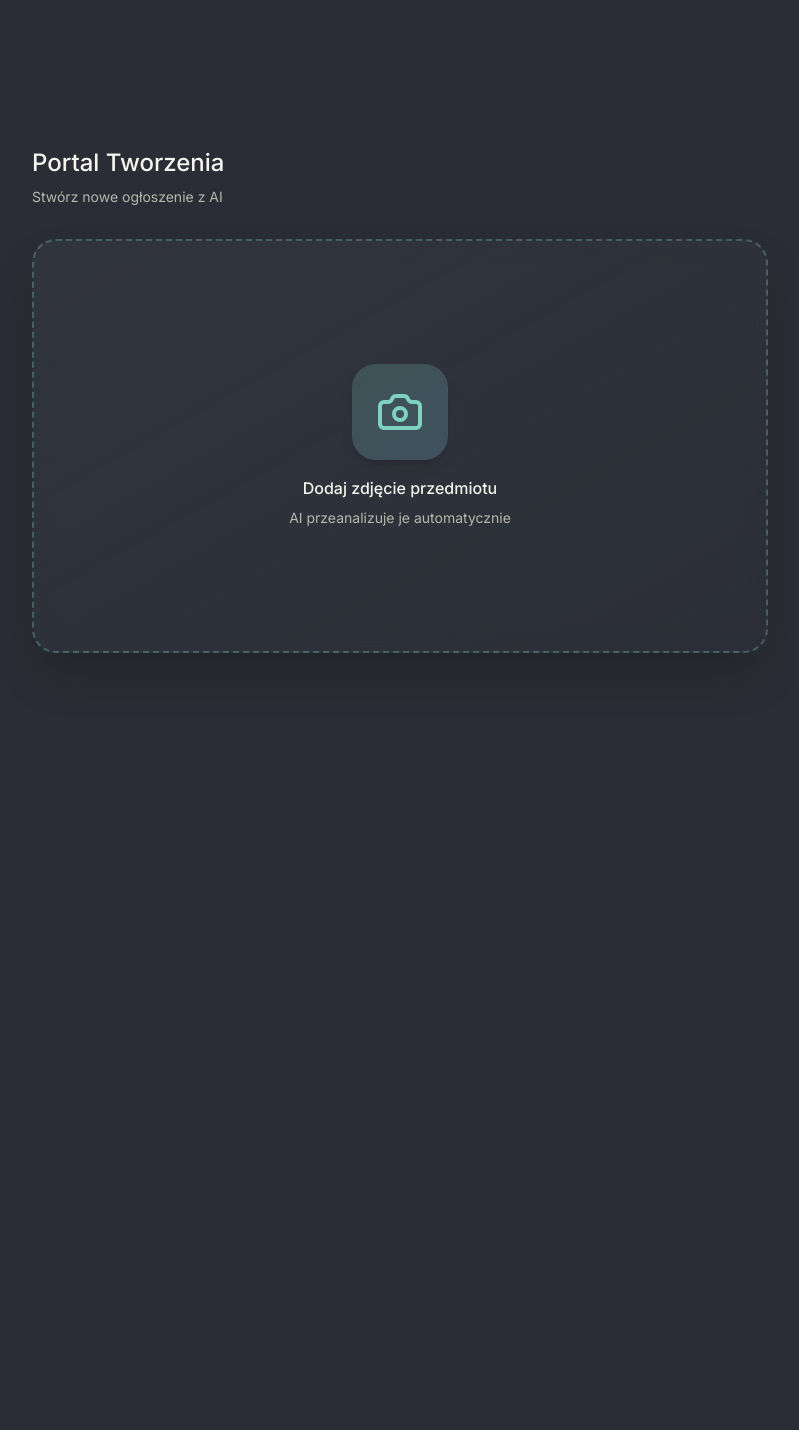
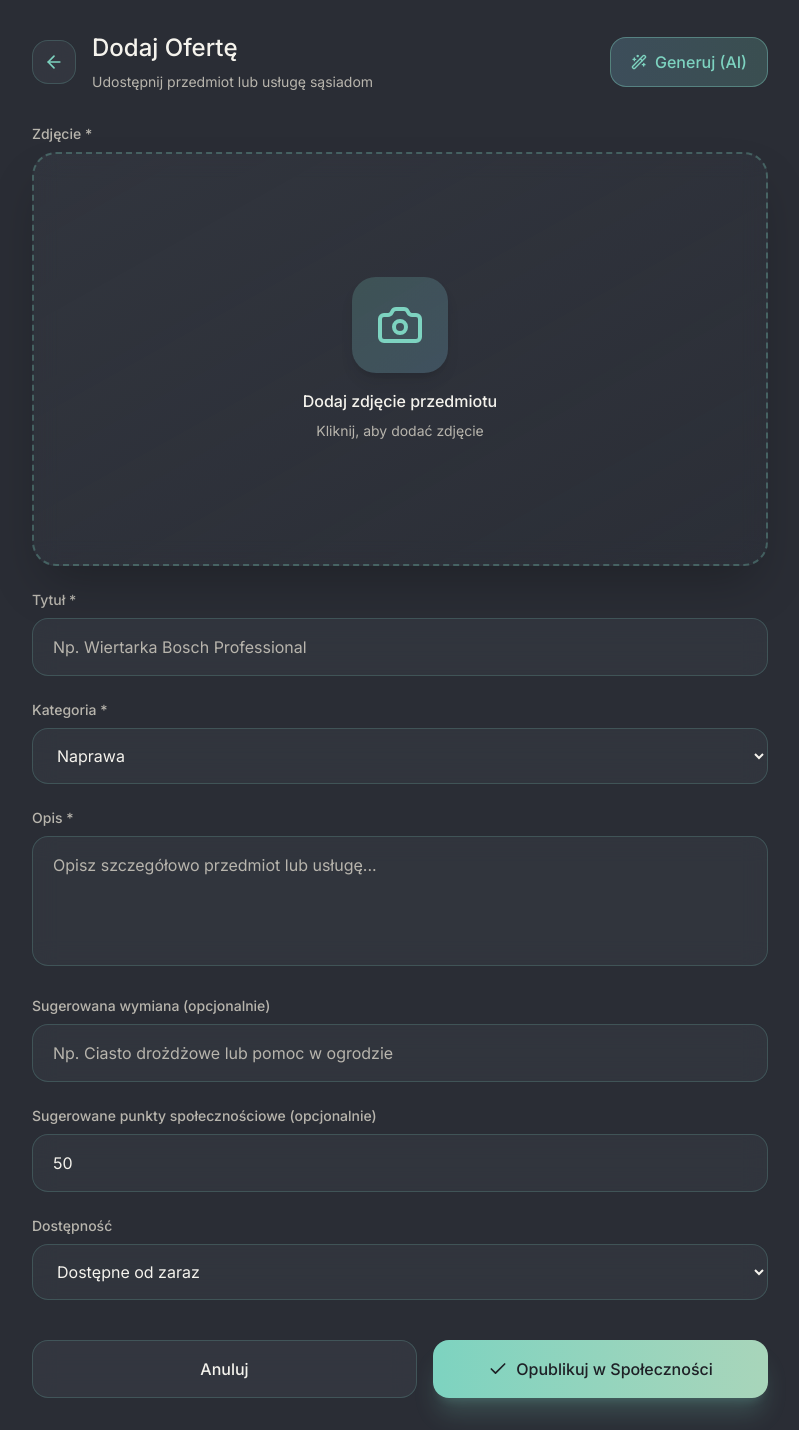
Before and after one commit to NasTiaFox30/LocalLoop, a React (Vite) app: page /create-favor-request in a window 1280 px wide. Shown: the whole page, without its empty margins (240-1039 px from the left). Before the commit the page ends 800 px from the top, so only its background shows below. Built offline with nearby package versions, Linux system fonts and the light colour scheme.

Commit message:
Remade fields in DesktopCreateFavorRequest form

```diff
--- a/src/app/components/DesktopCreateFavorRequest.tsx
+++ b/src/app/components/DesktopCreateFavorRequest.tsx
@@ -30,17 +30,81 @@ export default function DesktopCreateFavorRequest({}: DesktopCreateFavorRequestP
     setImageUploaded(true);
   };
 
-  const aiDescription = "Cześć! To moja wiertarka udarowa Bosch Professional, gotowa na Twoje projekty domowe. Jest w świetnym stanie, z baterią i ładowarką. Idealnie sprawdzi się do montażu mebli czy drobnych napraw. Chętnie podzielę się nią z sąsiadami! 🌱";
+  const handleGenerateAI = async () => {
+    setIsGenerating(true);
+    await new Promise(resolve => setTimeout(resolve, 800));
+    const generated = generateRandomOfferContent();
+    setTitle(generated.title);
+    setDescription(generated.description);
+    setSuggestedBarter(generated.suggestedBarter);
+    setSuggestedPoints(generated.suggestedPoints);
+    setIsGenerating(false);
+  };
+
+  const handleSubmit = async () => {
+    if (!title.trim()) {
+      alert('Proszę podać tytuł ogłoszenia');
+      return;
+    }
+    if (!description.trim()) {
+      alert('Proszę podać opis');
+      return;
+    }
+    if (!imageUploaded) {
+      alert('Proszę dodać zdjęcie');
+      return;
+    }
+
+    setIsLoading(true);
+    await new Promise(resolve => setTimeout(resolve, 1000));
+
+    addListing({
+      ownerId: currentUser.id,
+      title: title.trim(),
+      description: description.trim(),
+      image: imageUrl,
+      status: 'active',
+      category: category,
+      listingType: 'offer',
+      suggestedBarter: suggestedBarter || undefined,
+      suggestedPoints: suggestedPoints || undefined,
+    });
+
+    setIsLoading(false);
+    navigate('/my-listings');
+  };
 
   return (
     <div className="hidden lg:block min-h-screen bg-[#2a2d35] text-[#f5f3ed]">
-      <div className="max-w-[800px] mx-auto p-8 min-h-screen flex flex-col justify-center">
-        <div className="mb-8">
-          <h1 className="text-2xl font-medium text-[#f5f3ed] mb-2">Portal Tworzenia</h1>
-          <p className="text-sm text-[#b8b5ad]">Stwórz nowe ogłoszenie z AI</p>
+      <div className="max-w-[800px] mx-auto p-8 min-h-screen">
+        <div className="mb-8 flex items-center justify-between">
+          <div className="flex items-center gap-4">
+            <button
+              onClick={() => navigate('/my-listings')}
+              className="w-11 h-11 rounded-2xl backdrop-blur-md bg-[rgba(60,65,75,0.5)] border border-[#7dd3c0]/20 flex items-center justify-center hover:border-[#7dd3c0]/40 transition-all duration-300"
+            >
+              <ArrowLeft className="w-5 h-5 text-[#7dd3c0]" />
+            </button>
+            <div>
+              <h1 className="text-2xl font-medium text-[#f5f3ed] mb-2">Dodaj Ofertę</h1>
+              <p className="text-sm text-[#b8b5ad]">Udostępnij przedmiot lub usługę sąsiadom</p>
+            </div>
+          </div>
+          <button
+            onClick={handleGenerateAI}
+            disabled={isGenerating}
+            className="px-5 py-3 rounded-2xl bg-gradient-to-r from-[#89cff0]/20 to-[#7dd3c0]/20 border border-[#7dd3c0]/40 text-[#7dd3c0] font-medium flex items-center gap-2 hover:scale-105 transition-all duration-300 disabled:opacity-50"
+          >
+            {isGenerating ? <Loader2 className="w-4 h-4 animate-spin" /> : <Wand2 className="w-4 h-4" />}
+            {isGenerating ? 'Generowanie...' : 'Generuj (AI)'}
+          </button>
         </div>
 
-        <div className="space-y-5">
+        {/* Reszta komponentu bez zmian - formularz */}
+        <div className="space-y-6">
+          {/* Zdjęcie */}
+          <div>
+            <label className="text-sm text-[#b8b5ad] mb-2 block">Zdjęcie *</label>
             <div
               onClick={handleImageClick}
               className="relative w-full aspect-[16/9] rounded-[1.5rem] border-2 border-dashed border-[#7dd3c0]/30 backdrop-blur-md bg-gradient-to-br from-[rgba(60,65,75,0.4)] to-[rgba(50,55,65,0.2)] overflow-hidden cursor-pointer hover:border-[#7dd3c0]/50 transition-all duration-500 group shadow-2xl"
@@ -51,84 +115,111 @@ export default function DesktopCreateFavorRequest({}: DesktopCreateFavorRequestP
                     <Camera className="w-12 h-12 text-[#7dd3c0]" />
                   </div>
                   <p className="text-base font-medium text-[#f5f3ed]">Dodaj zdjęcie przedmiotu</p>
-                <p className="text-sm text-[#b8b5ad] mt-2">AI przeanalizuje je automatycznie</p>
+                  <p className="text-sm text-[#b8b5ad] mt-2">Kliknij, aby dodać zdjęcie</p>
                 </div>
               ) : (
                 <ImageWithFallback
-                src="https://images.unsplash.com/photo-1770763233593-74dfd0da7bf0?crop=entropy&cs=tinysrgb&fit=max&fm=jpg&ixid=M3w3Nzg4Nzd8MHwxfHNlYXJjaHwxfHxwb3dlciUyMGRyaWxsJTIwdG9vbCUyMHdvcmtzaG9wfGVufDF8fHx8MTc3OTI4MjI3MHww&ixlib=rb-4.1.0&q=80&w=1080"
-                alt="Power drill on workbench"
+                  src={imageUrl}
+                  alt="Preview"
                   className="w-full h-full object-cover"
                 />
               )}
             </div>
-
-          {imageUploaded && (
-            <>
-              <div className="backdrop-blur-md bg-gradient-to-br from-[rgba(60,65,75,0.5)] to-[rgba(50,55,65,0.3)] border border-[#7dd3c0]/15 rounded-[1.5rem] p-5 shadow-xl">
-                <div className="flex items-center gap-2 mb-4">
-                  <div className="w-8 h-8 rounded-xl bg-gradient-to-br from-[#7dd3c0] to-[#a8d5ba] flex items-center justify-center shadow-md">
-                    <Sparkles className="w-4 h-4 text-[#1e2026]" />
-                  </div>
-                  <label className="text-sm text-[#f5f3ed] font-medium">Opis Wygenerowany przez AI</label>
-                </div>
-                <div className="backdrop-blur-sm bg-[rgba(40,43,50,0.4)] border border-[#7dd3c0]/10 rounded-2xl p-4">
-                  <p className="text-sm text-[#f5f3ed] leading-relaxed">{aiDescription}</p>
-                </div>
           </div>
 
-              <div className="backdrop-blur-md bg-gradient-to-br from-[rgba(60,65,75,0.5)] to-[rgba(50,55,65,0.3)] border border-[#89cff0]/15 rounded-[1.5rem] p-5 shadow-xl">
-                <div className="flex items-center gap-2 mb-4">
-                  <div className="w-8 h-8 rounded-xl bg-gradient-to-br from-[#89cff0] to-[#7dd3c0] flex items-center justify-center shadow-md">
-                    <Sparkles className="w-4 h-4 text-[#1e2026]" />
-                  </div>
-                  <label className="text-sm text-[#f5f3ed] font-medium">Sugerowana Wartość</label>
+          {/* Tytuł */}
+          <div>
+            <label className="text-sm text-[#b8b5ad] mb-2 block">Tytuł *</label>
+            <input
+              type="text"
+              value={title}
+              onChange={(e) => setTitle(e.target.value)}
+              placeholder="Np. Wiertarka Bosch Professional"
+              className="w-full backdrop-blur-md bg-[rgba(60,65,75,0.4)] border border-[#7dd3c0]/20 rounded-2xl px-5 py-4 text-[#f5f3ed] placeholder-[#b8b5ad] focus:outline-none focus:border-[#7dd3c0]/40 transition-all duration-300"
+            />
           </div>
 
-                <div className="grid grid-cols-2 gap-3">
-                  <button className="backdrop-blur-sm bg-gradient-to-r from-[#7dd3c0]/15 to-[#a8d5ba]/10 border border-[#7dd3c0]/25 rounded-2xl p-4 flex items-center gap-3 hover:scale-105 transition-all duration-300">
-                    <div className="w-12 h-12 rounded-xl bg-gradient-to-br from-[#7dd3c0] to-[#a8d5ba] flex items-center justify-center flex-shrink-0 shadow-lg">
-                      <Repeat className="w-6 h-6 text-[#1e2026]" />
-                    </div>
-                    <div className="text-left flex-1">
-                      <p className="text-xs text-[#b8b5ad]">Wymiana barterowa</p>
-                      <p className="text-sm text-[#f5f3ed] font-medium">Ciasto lub pomoc</p>
-                    </div>
-                  </button>
-
-                  <button className="backdrop-blur-sm bg-gradient-to-r from-[#89cff0]/15 to-[#b8d8e8]/10 border border-[#89cff0]/25 rounded-2xl p-4 flex items-center gap-3 hover:scale-105 transition-all duration-300">
-                    <div className="w-12 h-12 rounded-xl bg-gradient-to-br from-[#89cff0] to-[#b8d8e8] flex items-center justify-center flex-shrink-0 shadow-lg">
-                      <Star className="w-6 h-6 text-[#1e2026]" />
-                    </div>
-                    <div className="text-left flex-1">
-                      <p className="text-xs text-[#b8b5ad]">Punkty</p>
-                      <p className="text-sm text-[#f5f3ed] font-medium">85 punktów</p>
-                    </div>
-                  </button>
+          {/* Kategoria */}
+          <div>
+            <label className="text-sm text-[#b8b5ad] mb-2 block">Kategoria *</label>
+            <select
+              value={category}
+              onChange={(e) => setCategory(e.target.value)}
+              className="w-full backdrop-blur-md bg-[rgba(60,65,75,0.4)] border border-[#7dd3c0]/20 rounded-2xl px-5 py-4 text-[#f5f3ed] focus:outline-none focus:border-[#7dd3c0]/40 transition-all duration-300"
+            >
+              {uniqueCategories.map(cat => (
+                <option key={cat} value={cat}>{cat}</option>
+              ))}
+            </select>
           </div>
 
-                <p className="text-xs text-[#b8b5ad] mt-3 text-center">AI sugeruje na podstawie podobnych przedmiotów</p>
+          {/* Opis */}
+          <div>
+            <label className="text-sm text-[#b8b5ad] mb-2 block">Opis *</label>
+            <textarea
+              value={description}
+              onChange={(e) => setDescription(e.target.value)}
+              placeholder="Opisz szczegółowo przedmiot lub usługę..."
+              rows={4}
+              className="w-full backdrop-blur-md bg-[rgba(60,65,75,0.4)] border border-[#7dd3c0]/20 rounded-2xl px-5 py-4 text-[#f5f3ed] placeholder-[#b8b5ad] focus:outline-none focus:border-[#7dd3c0]/40 transition-all duration-300 resize-none"
+            />
           </div>
 
-              <div className="grid grid-cols-2 gap-4">
+          {/* Sugerowana wymiana barterowa */}
+          <div>
+            <label className="text-sm text-[#b8b5ad] mb-2 block">Sugerowana wymiana (opcjonalnie)</label>
+            <input
+              type="text"
+              value={suggestedBarter}
+              onChange={(e) => setSuggestedBarter(e.target.value)}
+              placeholder="Np. Ciasto drożdżowe lub pomoc w ogrodzie"
+              className="w-full backdrop-blur-md bg-[rgba(60,65,75,0.4)] border border-[#7dd3c0]/20 rounded-2xl px-5 py-4 text-[#f5f3ed] placeholder-[#b8b5ad] focus:outline-none focus:border-[#7dd3c0]/40 transition-all duration-300"
+            />
+          </div>
+
+          {/* Sugerowane punkty */}
+          <div>
+            <label className="text-sm text-[#b8b5ad] mb-2 block">Sugerowane punkty społecznościowe (opcjonalnie)</label>
+            <input
+              type="number"
+              value={suggestedPoints}
+              onChange={(e) => setSuggestedPoints(parseInt(e.target.value) || 0)}
+              placeholder="Np. 50"
+              className="w-full backdrop-blur-md bg-[rgba(60,65,75,0.4)] border border-[#7dd3c0]/20 rounded-2xl px-5 py-4 text-[#f5f3ed] placeholder-[#b8b5ad] focus:outline-none focus:border-[#7dd3c0]/40 transition-all duration-300"
+            />
+          </div>
+
+          {/* Dostępność */}
           <div>
             <label className="text-sm text-[#b8b5ad] mb-2 block">Dostępność</label>
-                  <select className="w-full backdrop-blur-sm bg-[rgba(40,43,50,0.5)] border border-[#7dd3c0]/20 rounded-2xl p-3 text-sm text-[#f5f3ed] focus:outline-none focus:border-[#7dd3c0]/40 transition-all duration-300">
+            <select
+              value={availability}
+              onChange={(e) => setAvailability(e.target.value)}
+              className="w-full backdrop-blur-md bg-[rgba(60,65,75,0.4)] border border-[#7dd3c0]/20 rounded-2xl px-5 py-4 text-[#f5f3ed] focus:outline-none focus:border-[#7dd3c0]/40 transition-all duration-300"
+            >
               <option>Dostępne od zaraz</option>
               <option>Dostępne w tym tygodniu</option>
               <option>Dostępne w przyszłym tygodniu</option>
             </select>
           </div>
 
+          {/* Przyciski */}
+          <div className="flex gap-4 pt-4">
             <button
-                  onClick={() => navigate('/dashboard')}
-                  className="bg-gradient-to-r from-[#7dd3c0] to-[#a8d5ba] text-[#1e2026] font-medium py-3 rounded-2xl hover:shadow-2xl hover:shadow-[#7dd3c0]/30 hover:scale-105 transition-all duration-300 shadow-xl shadow-[#7dd3c0]/20 flex items-center justify-center gap-2 mt-auto"
+              onClick={() => navigate('/my-listings')}
+              className="flex-1 px-6 py-4 rounded-2xl backdrop-blur-md bg-[rgba(60,65,75,0.5)] border border-[#7dd3c0]/20 text-[#f5f3ed] hover:border-[#7dd3c0]/40 transition-all duration-300"
             >
-                  <Check className="w-5 h-5" />
-                  Opublikuj w Społeczności
+              Anuluj
+            </button>
+            <button
+              onClick={handleSubmit}
+              disabled={isLoading}
+              className="flex-1 bg-gradient-to-r from-[#7dd3c0] to-[#a8d5ba] text-[#1e2026] font-medium py-4 rounded-2xl hover:shadow-2xl hover:shadow-[#7dd3c0]/30 transition-all duration-300 shadow-xl shadow-[#7dd3c0]/20 flex items-center justify-center gap-2 disabled:opacity-50 disabled:cursor-not-allowed"
+            >
+              {isLoading ? <Loader2 className="w-5 h-5 animate-spin" /> : <Check className="w-5 h-5" />}
+              {isLoading ? 'Publikowanie...' : 'Opublikuj w Społeczności'}
             </button>
           </div>
-            </>
-          )}
         </div>
       </div>
     </div>
```
Lines whose indentation alone changed are shown as unchanged.
